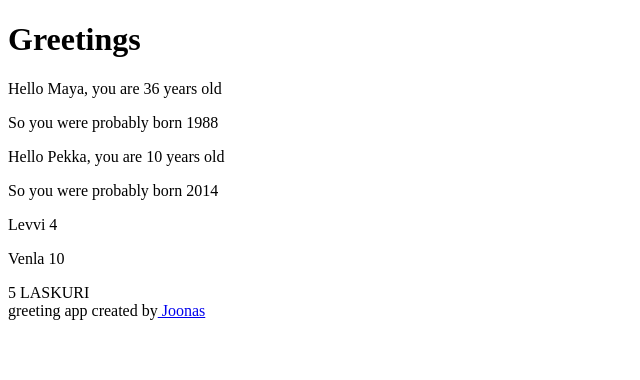
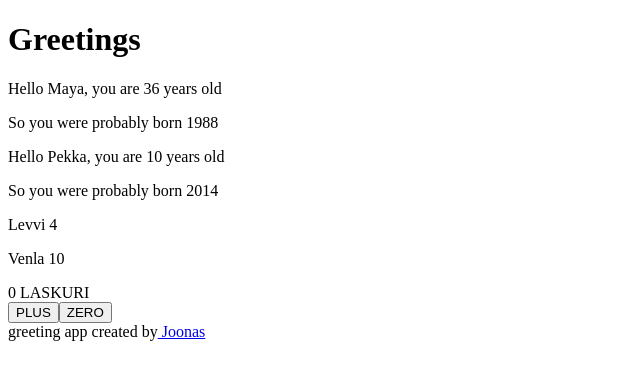
Before and after one commit to JoonasHilt/01-part1, a React (Vite) app: page / in a window 1280 px wide. Shown: the top 380 px of the page, without its empty margins (0-640 px from the left). Built offline with nearby package versions, Linux system fonts and the light colour scheme.

Commit message:
päivitetty counterit appiin

```diff
--- a/src/App.jsx
+++ b/src/App.jsx
@@ -29,7 +29,10 @@ const Footer = () => {
 const App = () => {
   // counter alkaa
   const [counter, setCounter] = useState(0);
-  setTimeout(() => setCounter(counter + 1), 1000);
+  console.log("Counter is now at", counter);
+  //nappien tapahtuma käsittelijät
+  const increaseByOne = () => setCounter(counter + 1);
+  const setToZero = () => setCounter(0);
   // counter loppuu
   const nimi = "Pekka";
   const ika = 10;
@@ -50,7 +53,8 @@ const App = () => {
         {friends[1].name} {friends[1].age}
       </p>
       <div>{counter} LASKURI</div>
-
+      <button onClick={increaseByOne}>PLUS</button>
+      <button onClick={setToZero}>ZERO</button>
       <Footer />
     </div>
   );
```
